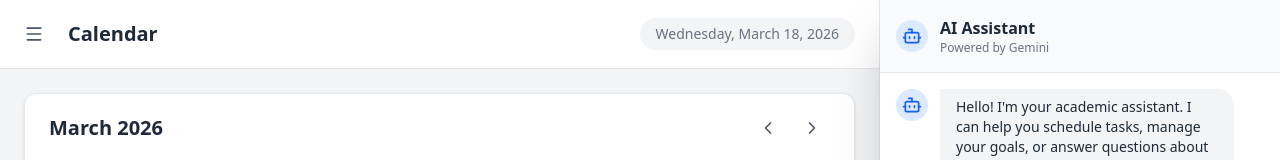
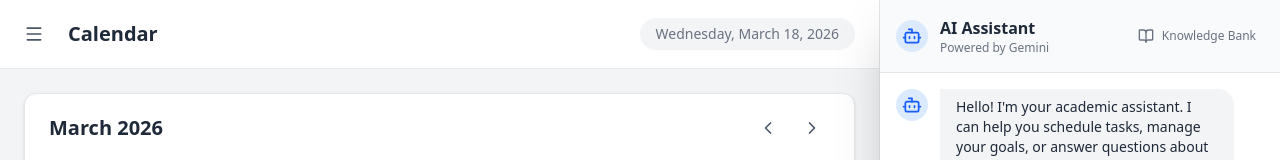
Before and after one commit to ShahMdAbid/taski3, a React (Vite) app: page / in a window 1280 px wide. Shown: the top 160 px of the page. Built offline with nearby package versions, Linux system fonts and the light colour scheme.

Commit message:
Implement Knowledge Bank & Detailed AI Insights

```diff
--- a/src/App.tsx
+++ b/src/App.tsx
@@ -51,6 +51,10 @@ export default function App() {
       "What's on my schedule today?"
     ];
   });
+  const [knowledgeBank, setKnowledgeBank] = useState<string>(() => {
+    const saved = localStorage.getItem('knowledgeBank');
+    return saved || "";
+  });
 
   const [selectedDate, setSelectedDate] = useState<string | null>(null);
   const [currentView, setCurrentView] = useState<'calendar' | 'settings' | 'academic'>('calendar');
@@ -89,6 +93,10 @@ export default function App() {
   useEffect(() => {
     localStorage.setItem('chatPresets', JSON.stringify(chatPresets));
   }, [chatPresets]);
+
+  useEffect(() => {
+    localStorage.setItem('knowledgeBank', knowledgeBank);
+  }, [knowledgeBank]);
 
   useEffect(() => {
     localStorage.setItem('isDarkMode', JSON.stringify(isDarkMode));
@@ -367,6 +375,8 @@ export default function App() {
           aiProvider={aiProvider}
           chatPresets={chatPresets}
           setChatPresets={setChatPresets}
+          knowledgeBank={knowledgeBank}
+          setKnowledgeBank={setKnowledgeBank}
           onClose={() => setIsChatOpen(false)}
         />
       </div>
--- a/src/components/Chat.tsx
+++ b/src/components/Chat.tsx
@@ -1,5 +1,5 @@
 import React, { useState, useRef, useEffect } from 'react';
-import { Send, Bot, User, Loader2, X, Sparkles } from 'lucide-react';
+import { Send, Bot, User, Loader2, X, Sparkles, BookOpen } from 'lucide-react';
 import { Task, Message, Notebook } from '../types';
 import { cn } from '../lib/utils';
 import { processChat } from '../services/ai';
@@ -16,6 +16,8 @@ interface Props {
   aiProvider: 'gemini' | 'groq';
   chatPresets: string[];
   setChatPresets: React.Dispatch<React.SetStateAction<string[]>>;
+  knowledgeBank: string;
+  setKnowledgeBank: (val: string) => void;
   onClose?: () => void;
 }
 
@@ -24,6 +26,7 @@ export default function Chat({
   activeNotebookId, selectedDate,
   activeApiKey, activeGroqKey, aiProvider,
   chatPresets, setChatPresets,
+  knowledgeBank, setKnowledgeBank,
   onClose
 }: Props) {
   const [messages, setMessages] = useState<Message[]>([
@@ -36,6 +39,7 @@ export default function Chat({
   const [input, setInput] = useState('');
   const [isLoading, setIsLoading] = useState(false);
   const [isManagingPresets, setIsManagingPresets] = useState(false);
+  const [isKnowledgeBankOpen, setIsKnowledgeBankOpen] = useState(false);
   const [newPreset, setNewPreset] = useState('');
   const messagesEndRef = useRef<HTMLDivElement>(null);
 
@@ -65,7 +69,8 @@ export default function Chat({
         selectedDate,
         activeApiKey,
         activeGroqKey,
-        aiProvider
+        aiProvider,
+        knowledgeBank
       );
 
       if (updatedTasks) {
@@ -107,6 +112,20 @@ export default function Chat({
             <p className="text-xs text-gray-500 dark:text-gray-400">Powered by {aiProvider === 'groq' ? 'Groq' : 'Gemini'}</p>
           </div>
         </div>
+        <div className="flex items-center gap-2">
+          <button
+            onClick={() => setIsKnowledgeBankOpen(!isKnowledgeBankOpen)}
+            className={cn(
+              "p-2 rounded-lg transition-colors flex items-center gap-2 text-xs font-medium",
+              isKnowledgeBankOpen
+                ? "bg-purple-100 text-purple-600 dark:bg-purple-900/50 dark:text-purple-400"
+                : "text-gray-500 hover:bg-gray-100 dark:text-gray-400 dark:hover:bg-gray-800"
+            )}
+            title="Knowledge Bank (Custom Instructions)"
+          >
+            <BookOpen className="w-4 h-4" />
+            <span className="hidden sm:inline">Knowledge Bank</span>
+          </button>
           {onClose && (
             <button
               onClick={onClose}
@@ -117,6 +136,34 @@ export default function Chat({
             </button>
           )}
         </div>
+      </div>
+
+      {isKnowledgeBankOpen && (
+        <div className="p-4 border-b border-purple-100 dark:border-purple-900/30 bg-purple-50/50 dark:bg-purple-900/10 animate-in fade-in slide-in-from-top-2 duration-200">
+          <div className="flex items-center justify-between mb-2">
+            <h3 className="text-xs font-semibold text-purple-700 dark:text-purple-400 uppercase tracking-wider flex items-center gap-1.5">
+              <Sparkles className="w-3 h-3" />
+              Custom AI Instructions
+            </h3>
+            <button
+              onClick={() => setIsKnowledgeBankOpen(false)}
+              className="text-purple-400 hover:text-purple-600 transition-colors"
+              title="Close knowledge bank"
+            >
+              <X className="w-3.5 h-3.5" />
+            </button>
+          </div>
+          <textarea
+            value={knowledgeBank}
+            onChange={(e) => setKnowledgeBank(e.target.value)}
+            placeholder="Tell the AI how to behave (e.g., 'Always be concise', 'Focus on my academic hub goals', 'Use a helpful tone')..."
+            className="w-full h-24 bg-white dark:bg-gray-800 border border-purple-200 dark:border-purple-900/50 rounded-xl p-3 text-sm focus:ring-2 focus:ring-purple-500 focus:border-transparent outline-none transition-all dark:text-gray-200 resize-none"
+          />
+          <p className="mt-2 text-[10px] text-purple-600/70 dark:text-purple-400/50 italic">
+            Instructions saved automatically. AI will follow these for all future messages.
+          </p>
+        </div>
+      )}
 
       <div className="flex-1 overflow-y-auto p-4 space-y-4">
         {messages.map(msg => (
--- a/src/services/ai.ts
+++ b/src/services/ai.ts
@@ -163,7 +163,8 @@ export async function processChat(
   selectedDate: string | null,
   customApiKey?: string,
   groqApiKey?: string,
-  aiProvider: 'gemini' | 'groq' = 'gemini'
+  aiProvider: 'gemini' | 'groq' = 'gemini',
+  knowledgeBank: string = ""
 ): Promise<{ reply: string, updatedTasks?: Task[], updatedNotebooks?: Notebook[] }> {
 
   const today = format(new Date(), 'yyyy-MM-dd');
```
Lines whose indentation alone changed are shown as unchanged.
